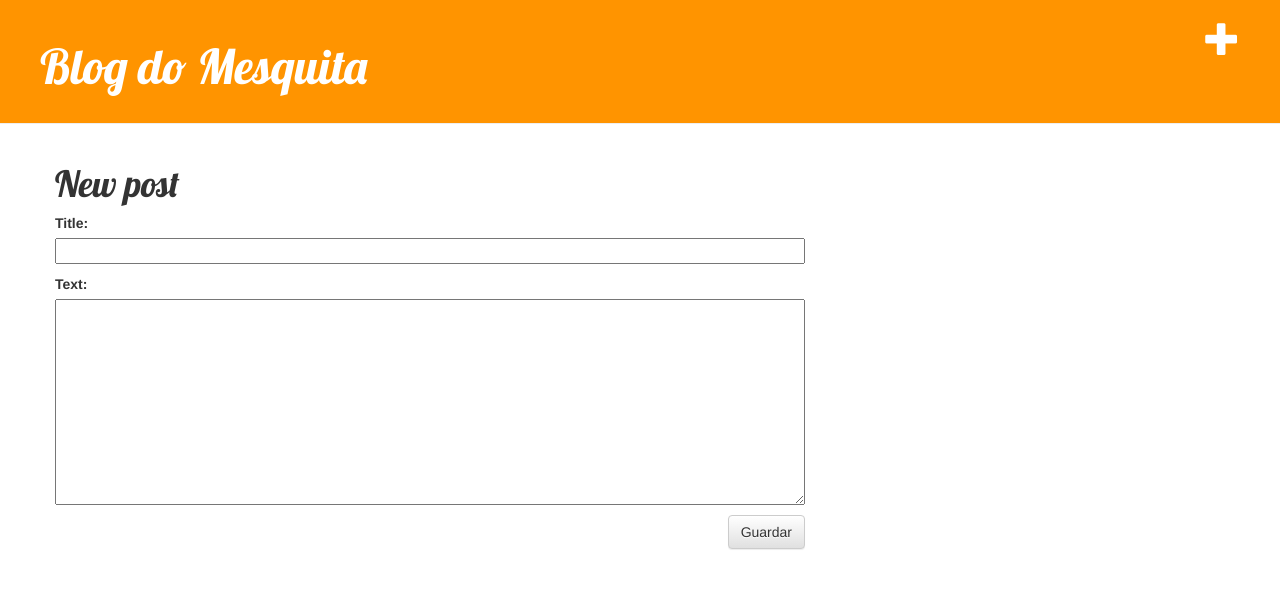
After one commit to paulo4dm/my-first-blog, a Django app: page /post/new/ in a window 1280 px wide. The commit adds this page. Shown: the top 589 px of the page. Run offline with Django 3.2, Linux system fonts and the light colour scheme; some libraries are stand-ins or nearby versions.

Commit message:
Edit Blog News

```diff
--- /dev/null
+++ b/ufpeproject/blog/forms.py
@@ -0,0 +1,9 @@
+from django import forms
+
+from .models import Post
+
+class PostForm(forms.ModelForm):
+
+    class Meta:
+        model = Post
+        fields = ('title', 'text',)
--- a/ufpeproject/blog/templates/blog/base.html
+++ b/ufpeproject/blog/templates/blog/base.html
@@ -1,7 +1,7 @@
 {% load staticfiles %}
 <html>
     <head>
-    <title>Django Girls blog</title>
+    <title>Blog do Mesquita</title>
         <link rel="stylesheet" href="//maxcdn.bootstrapcdn.com/bootstrap/3.2.0/css/bootstrap.min.css">
         <link rel="stylesheet" href="//maxcdn.bootstrapcdn.com/bootstrap/3.2.0/css/bootstrap-theme.min.css">
         <link href="https://fonts.googleapis.com/css?family=Lobster&subset=latin,latin-ext" rel="stylesheet" type="text/css">
@@ -9,7 +9,8 @@
     </head>
     <body>
         <div class="page-header">
-            <h1><a href="/">Django Girls Blog</a></h1>
+            <a href="{% url 'post_new' %}" class="top-menu"><span class="glyphicon glyphicon-plus"></span></a>
+            <h1><a href="/">Blog do Mesquita</a></h1>
         </div>
         <div class="content container">
             <div class="row">
--- a/ufpeproject/blog/templates/blog/post_detail.html
+++ b/ufpeproject/blog/templates/blog/post_detail.html
@@ -7,6 +7,7 @@
                 {{ post.published_date }}
             </div>
         {% endif %}
+        <a class="btn btn-default" href="{% url 'post_edit' pk=post.pk %}"><span class="glyphicon glyphicon-pencil"></span></a>
         <h1>{{ post.title }}</h1>
         <p>{{ post.text|linebreaksbr }}</p>
     </div>
--- /dev/null
+++ b/ufpeproject/blog/templates/blog/post_edit.html
@@ -0,0 +1,9 @@
+{% extends 'blog/base.html' %}
+
+{% block content %}
+    <h1>New post</h1>
+    <form method="POST" class="post-form">{% csrf_token %}
+        {{ form.as_p }}
+        <button type="submit" class="save btn btn-default">Guardar</button>
+    </form>
+{% endblock %}
--- a/ufpeproject/blog/urls.py
+++ b/ufpeproject/blog/urls.py
@@ -4,5 +4,7 @@ from .models import Post
 
 urlpatterns = [
     url(r'^$', views.post_list, name='post_list'),
-    url(r'^post/(?P<pk>[0-9]+)/$', views.post_detail, name='post_details'),
+    url(r'^post/(?P<pk>[0-9]+)/$', views.post_detail, name='post_detail'),
+    url(r'^post/new/$', views.post_new, name='post_new'),
+    url(r'^post/(?P<pk>[0-9]+)/edit/$', views.post_edit, name='post_edit'),
 ]
--- a/ufpeproject/blog/views.py
+++ b/ufpeproject/blog/views.py
@@ -2,6 +2,8 @@ from django.shortcuts import render
 from django.shortcuts import render, get_object_or_404
 from .models import Post
 from django.utils import timezone
+from .forms import PostForm
+from django.shortcuts import redirect
 
 def post_list(request):
     #posts = Post.objects.filter(published_date__lte=timezone.now()).order_by('published_date')
@@ -11,3 +13,30 @@ def post_list(request):
 def post_detail(request, pk):
     post = get_object_or_404(Post, pk=pk)
     return render(request, 'blog/post_detail.html', {'post': post})
+
+def post_new(request):
+    if request.method == "POST":
+        form = PostForm(request.POST)
+        if form.is_valid():
+            post = form.save(commit=False)
+            post.author = request.user
+            post.published_date = timezone.now()
+            post.save()
+            return redirect('post_detail', pk=post.pk)
+    else:
+        form = PostForm()
+    return render(request, 'blog/post_edit.html', {'form': form})
+
+def post_edit(request, pk):
+    post = get_object_or_404(Post, pk=pk)
+    if request.method == "POST":
+        form = PostForm(request.POST, instance=post)
+        if form.is_valid():
+            post = form.save(commit=False)
+            post.author = request.user
+            post.published_date = timezone.now()
+            post.save()
+            return redirect('post_detail', pk=post.pk)
+    else:
+        form = PostForm(instance=post)
+    return render(request, 'blog/post_edit.html', {'form': form})
```
